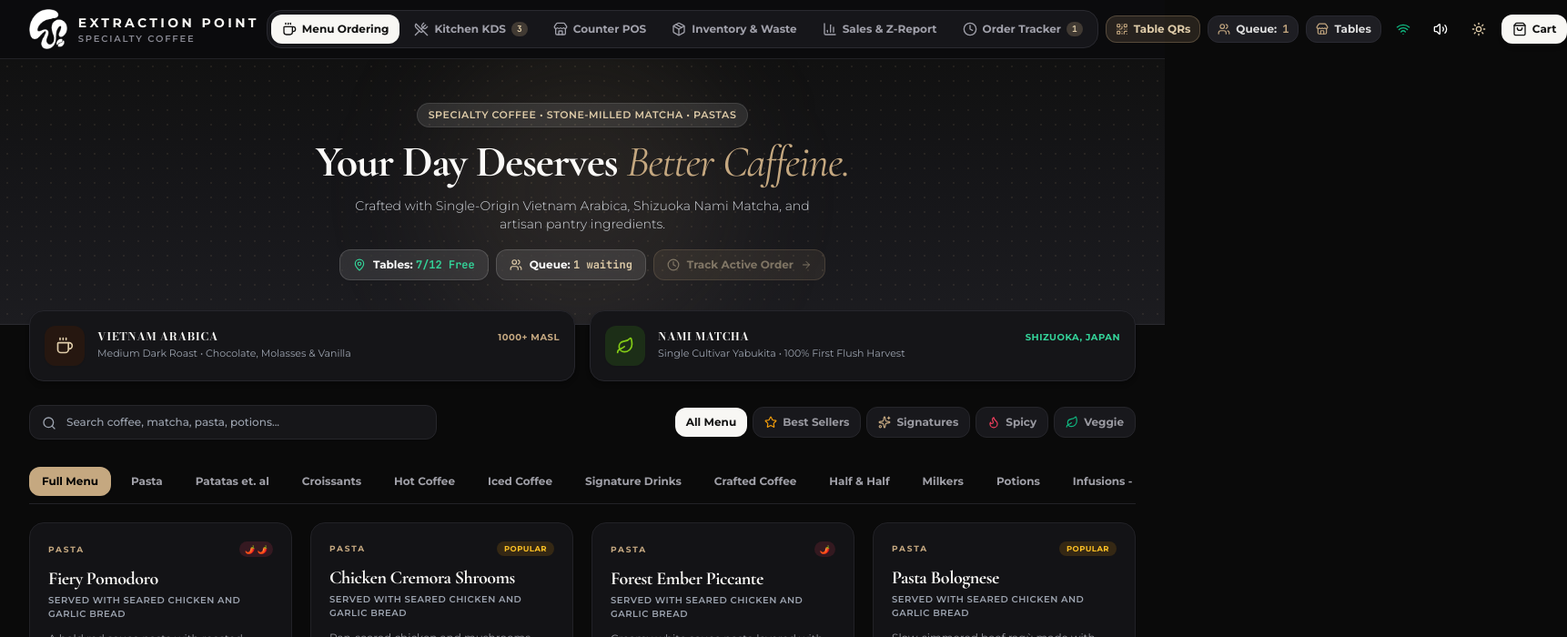
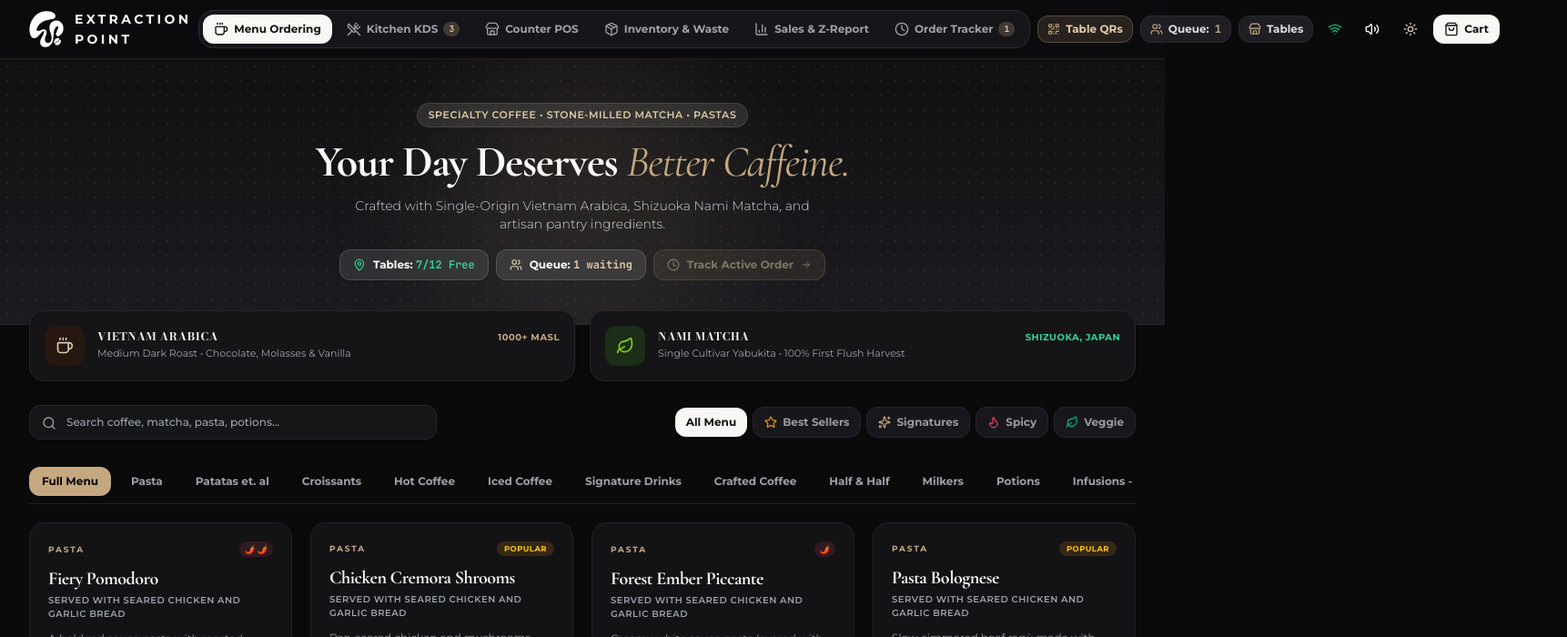
Before and after one commit to d3krypt0/extractionpoint, a React (Vite) app: page / in a window 1280 px wide. Shown: the top 700 px of the page at 91% size, 1722 px wide, since content can reach past the window. Built offline with nearby package versions, Linux system fonts and the light colour scheme.

Commit message:
Update logo layout: 2-line EXTRACTION over POINT

```diff
--- a/src/components/common/BrandLogo.tsx
+++ b/src/components/common/BrandLogo.tsx
@@ -13,9 +13,9 @@ export const BrandLogo: React.FC<BrandLogoProps> = ({
   showTagline = false,
   size = 'sm',
 }) => {
-  // Height classes that precisely span the total height of the 2-line text lockup
+  // Height classes that precisely span the 2-line title ("EXTRACTION" / "POINT")
   const iconHeights = {
-    sm: 'h-10 w-auto sm:h-11',
+    sm: 'h-9 w-auto sm:h-10',
     md: 'h-13 w-auto sm:h-14',
     lg: 'h-18 w-auto sm:h-20',
   };
@@ -24,12 +24,6 @@ export const BrandLogo: React.FC<BrandLogoProps> = ({
     sm: 'text-xs sm:text-sm tracking-[0.24em]',
     md: 'text-base sm:text-lg tracking-[0.26em]',
     lg: 'text-xl sm:text-2xl tracking-[0.28em]',
-  };
-
-  const taglineSizes = {
-    sm: 'text-[9.5px] sm:text-[10px] tracking-[0.18em]',
-    md: 'text-xs sm:text-sm tracking-[0.2em]',
-    lg: 'text-sm sm:text-base tracking-[0.22em]',
   };
 
   const logoMark = (
@@ -59,12 +53,15 @@ export const BrandLogo: React.FC<BrandLogoProps> = ({
     return (
       <div className={`flex flex-col items-center justify-center select-none text-center ${className}`}>
         {logoMark}
-        <div className="mt-2.5">
-          <h1 className={`font-brand font-bold uppercase text-[#111111] dark:text-[#f8f7f4] leading-tight whitespace-nowrap ${titleSizes[size]}`}>
-            EXTRACTION POINT
-          </h1>
+        <div className="mt-2.5 flex flex-col items-center">
+          <span className={`font-brand font-bold uppercase text-[#111111] dark:text-[#f8f7f4] leading-tight whitespace-nowrap ${titleSizes[size]}`}>
+            EXTRACTION
+          </span>
+          <span className={`font-brand font-bold uppercase text-[#111111] dark:text-[#f8f7f4] leading-tight whitespace-nowrap mt-0.5 ${titleSizes[size]}`}>
+            POINT
+          </span>
           {showTagline && (
-            <p className={`font-brand uppercase text-[#666666] dark:text-[#a0a0a8] font-semibold mt-1 whitespace-nowrap ${taglineSizes[size]}`}>
+            <p className="font-brand uppercase text-[#666666] dark:text-[#a0a0a8] font-semibold mt-1 whitespace-nowrap text-[9.5px] sm:text-[10.5px] tracking-[0.2em]">
               Your Day Deserves Better Caffeine.
             </p>
           )}
@@ -73,21 +70,20 @@ export const BrandLogo: React.FC<BrandLogoProps> = ({
     );
   }
 
-  // Horizontal variant (default): Full-bleed logo mark height matches the top and bottom bounds of the text block
+  // Horizontal variant (default): Logo mark on left, "EXTRACTION" on top line, "POINT" on bottom line
   return (
-    <div className={`inline-flex items-center space-x-3 select-none ${className}`}>
+    <div className={`inline-flex items-center space-x-2.5 sm:space-x-3 select-none ${className}`}>
       {logoMark}
       <div className="flex flex-col justify-center text-left">
-        <h1 className={`font-brand font-bold uppercase text-[#111111] dark:text-[#f8f7f4] leading-tight whitespace-nowrap ${titleSizes[size]}`}>
-          EXTRACTION POINT
-        </h1>
-        {showTagline ? (
-          <p className={`font-brand uppercase text-[#777777] dark:text-[#9999a2] font-semibold leading-tight mt-0.5 whitespace-nowrap ${taglineSizes[size]}`}>
+        <span className={`font-brand font-bold uppercase text-[#111111] dark:text-[#f8f7f4] leading-tight whitespace-nowrap ${titleSizes[size]}`}>
+          EXTRACTION
+        </span>
+        <span className={`font-brand font-bold uppercase text-[#111111] dark:text-[#f8f7f4] leading-tight whitespace-nowrap mt-0.5 ${titleSizes[size]}`}>
+          POINT
+        </span>
+        {showTagline && (
+          <p className="font-brand uppercase text-[#777777] dark:text-[#9999a2] font-semibold leading-tight mt-1 whitespace-nowrap text-[8.5px] sm:text-[9.5px] tracking-[0.16em]">
             Your Day Deserves Better Caffeine.
-          </p>
-        ) : (
-          <p className={`font-brand uppercase text-[#888888] dark:text-[#888892] font-semibold leading-tight mt-0.5 whitespace-nowrap ${taglineSizes[size]}`}>
-            Specialty Coffee
           </p>
         )}
       </div>
```
